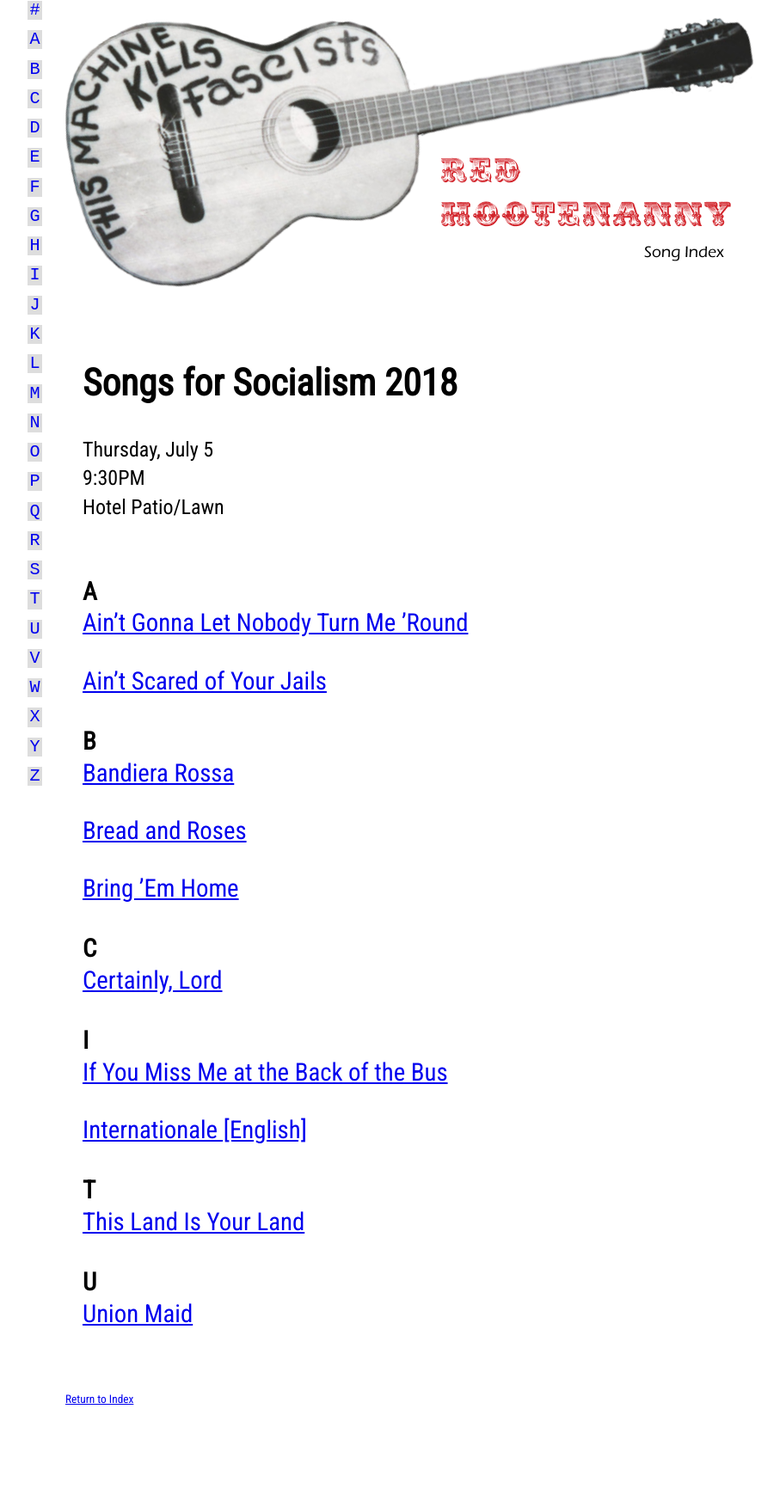
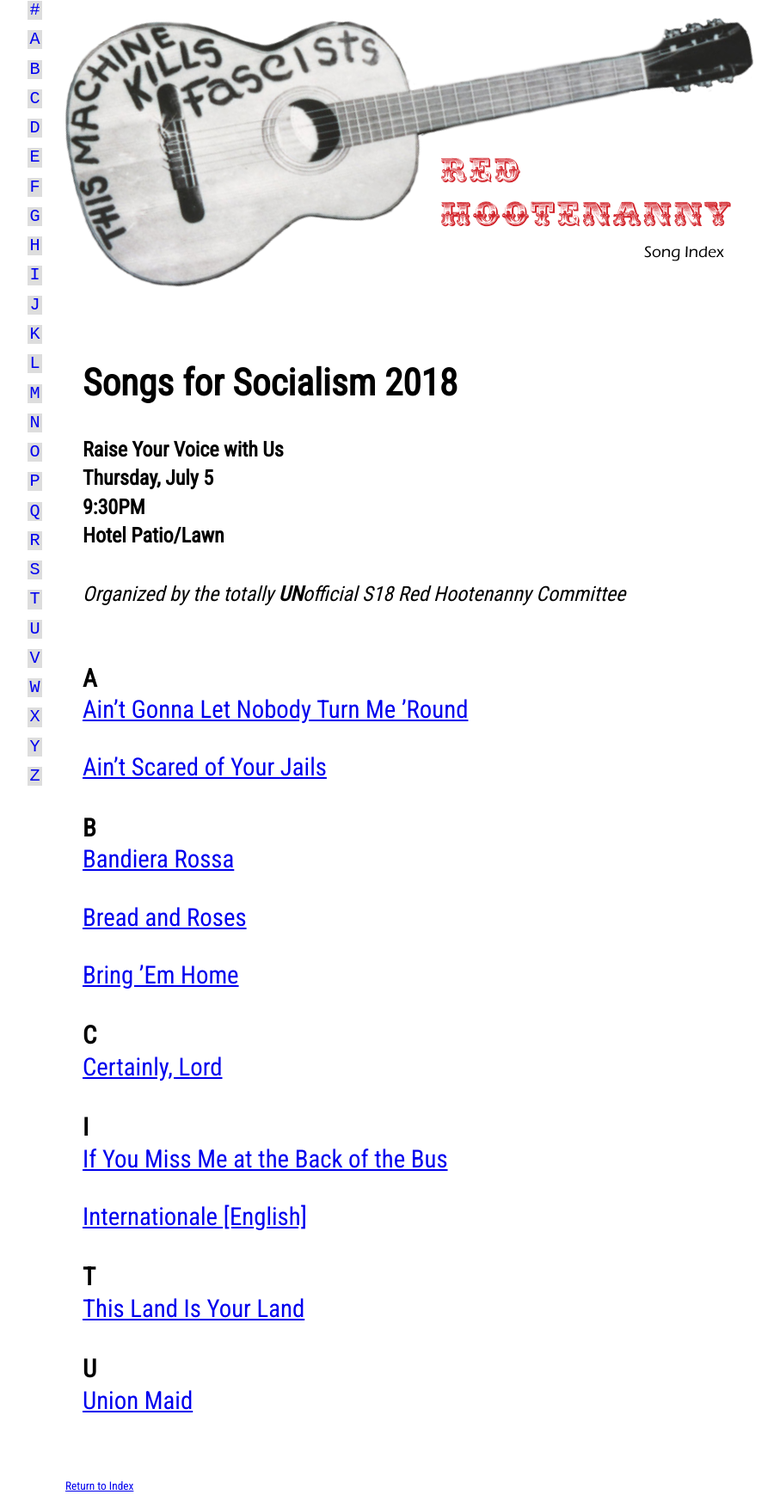
Before and after one commit to socialismconference/songbook.github.io, a Jekyll site: the page built from index.md, in a window 1280 px wide. Shown: the whole page at 86% size, without its empty margins (164-1071 px from the left). Built offline with Jekyll 4.4.1, drawn with Linux system fonts in a browser that asks for light colours; our own code applies the rules of GitHub Pages for plain Markdown files; a script that is not in the unit is left out; before the commit the page ends 1652 px from its top, so only the background shows below that.

Commit message:
Update index.md

```diff
--- a/index.md
+++ b/index.md
@@ -4,9 +4,13 @@ description: A listing of lyrics for songs at the patio sing-along
 permalink: /
 ---
 ## Songs for Socialism 2018
+
+**Raise Your Voice with Us
 Thursday, July 5
 9:30PM
-Hotel Patio/Lawn
+Hotel Patio/Lawn**
+
+> Organized by the totally **UN**official S18 Red Hootenanny Committee
 
 <div class="alphabet">&nbsp;</div>
 
```
